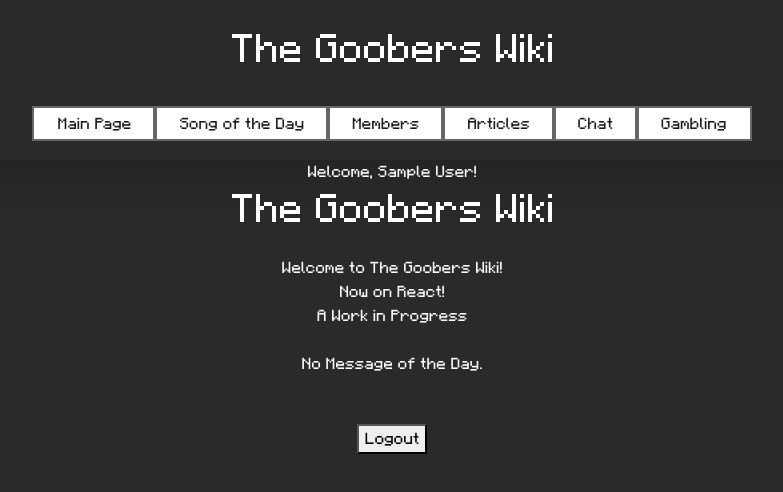
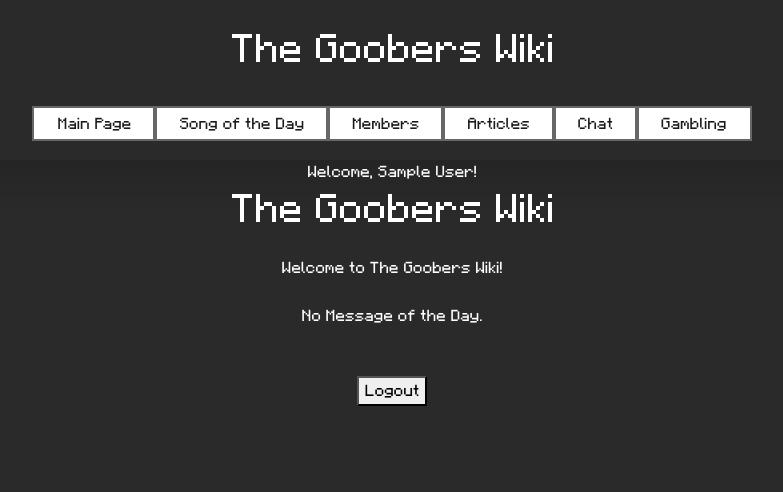
Before and after one commit to wurdleturtle/TheGoobersWiki, a React (Vite) app: page / in a window 1280 px wide. Shown: the top 492 px of the page, without its empty margins (248-1031 px from the left). Built offline with nearby package versions, Linux system fonts and the light colour scheme; no server answers; the database is empty; sample sign-in values are in the browser's storage.

Commit message:
Removed all work in progress branding

```diff
--- a/src/pages/mainpage.tsx
+++ b/src/pages/mainpage.tsx
@@ -60,10 +60,7 @@ const MainPage = () => {
     <div className="centered">
       <h1 className="centered">The Goobers Wiki</h1>
       <br />
-      <p className="centered">
-        Welcome to The Goobers Wiki! <br />
-        Now on React! <br />A Work in Progress
-      </p>
+      <p className="centered">Welcome to The Goobers Wiki! </p>
       <br />
 
       {/* Display MOTD with HTML Support */}
```
